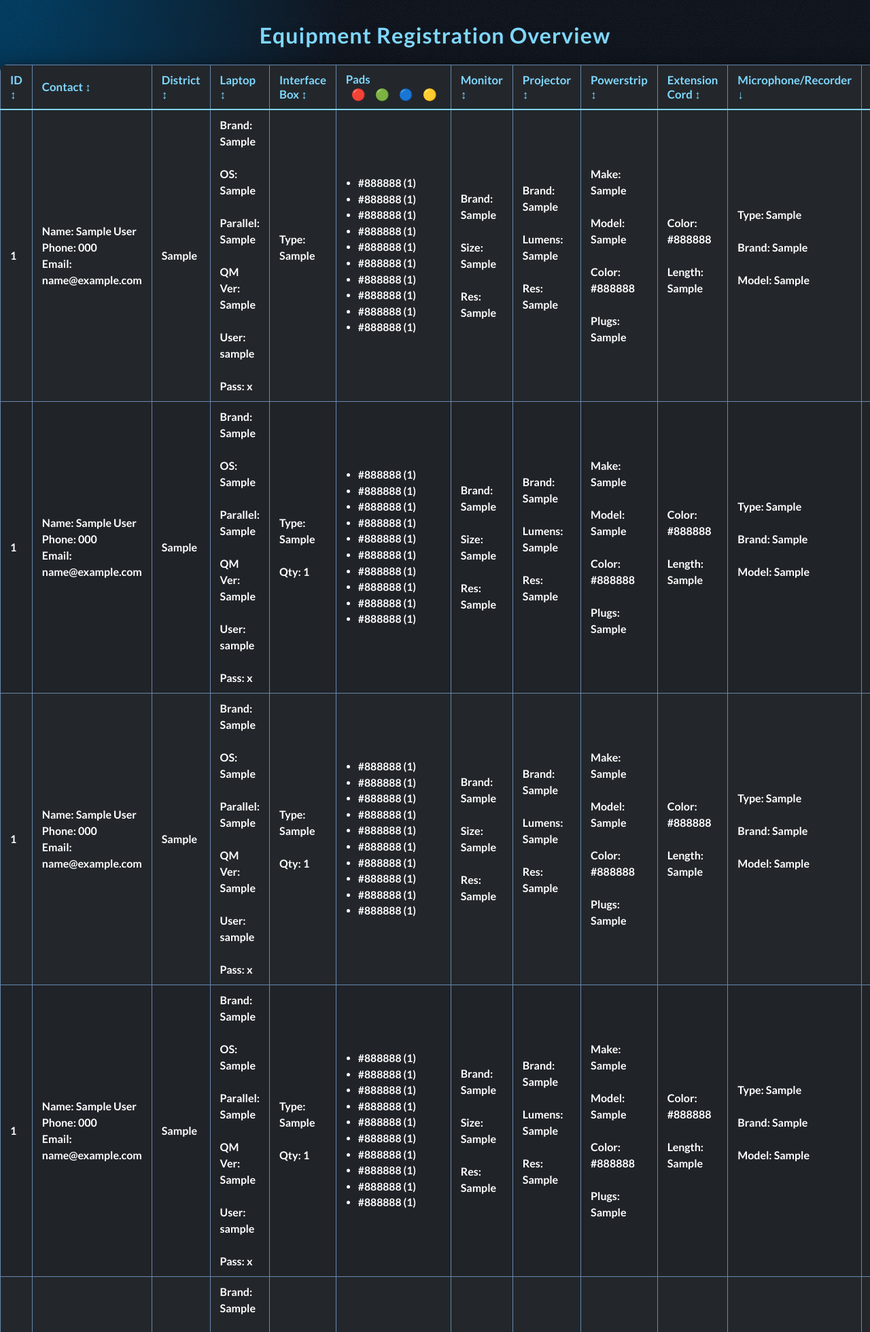
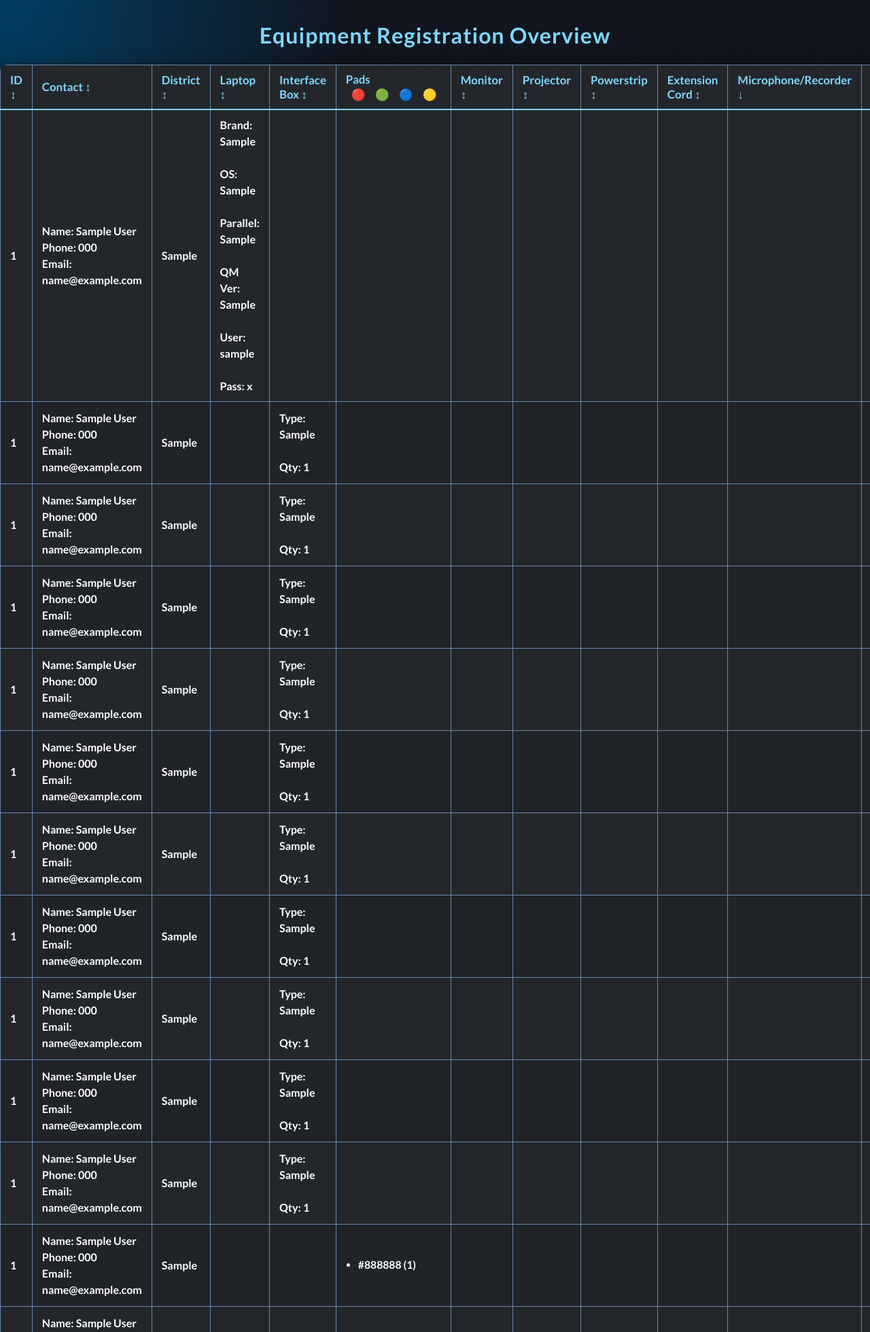
Before and after one commit to Nix-C/Quizstuff, a PHP site: page /store/equipment-manager.php in a window 1280 px wide; the page is wider, and only the part inside the window is pictured. Shown: the top 1959 px of that part at 68% size. Run offline with PHP 8.4, Linux system fonts and the light colour scheme; tables that the repository leaves empty or names only in its code hold one stand-in row (values such as "Sample post"); a stand-in replaces the project's code that opens the database connection.

Commit message:
data error

```diff
--- a/store/equipment-manager.php
+++ b/store/equipment-manager.php
@@ -266,70 +266,79 @@ body {
         echo '<td>' . htmlspecialchars($reg['district']) . '</td>';
         // Laptop
         echo '<td>';
+        if ($item_type === 'laptop') {
           if ($reg['laptop_brand']) echo '<strong>Brand:</strong> ' . htmlspecialchars($reg['laptop_brand']) . '<br><br>';
           if ($reg['laptop_os']) echo '<strong>OS:</strong> ' . htmlspecialchars($reg['laptop_os']) . '<br><br>';
           if ($reg['laptop_parallel_port']) echo '<strong>Parallel:</strong> ' . htmlspecialchars($reg['laptop_parallel_port']) . '<br><br>';
           if ($reg['laptop_qm_version']) echo '<strong>QM Ver:</strong> ' . htmlspecialchars($reg['laptop_qm_version']) . '<br><br>';
           if ($reg['laptop_username']) echo '<strong>User:</strong> ' . htmlspecialchars($reg['laptop_username']) . '<br><br>';
           if ($reg['laptop_password']) echo '<strong>Pass:</strong> ' . htmlspecialchars($reg['laptop_password']);
+        }
         echo '</td>';
         // Interface Box
         echo '<td>';
+        if ($item_type === 'interface') {
           if ($reg['interface_type']) echo '<strong>Type:</strong> ' . htmlspecialchars($reg['interface_type']) . '<br><br>';
-        if ($item_type === 'interface' && $item_data !== null) echo '<strong>Qty:</strong> 1';
+          if ($item_data !== null) echo '<strong>Qty:</strong> 1';
+        }
         echo '</td>';
         // Pads
         echo '<td class="pad-list">';
-        if (!empty($reg['pads'])) {
-          echo '<ul style="margin:0; padding-left:18px;">';
-          foreach ($reg['pads'] as $pad) {
-            $pad_qty = isset($pad['pad_qty']) ? intval($pad['pad_qty']) : 0;
-            for ($i = 0; $i < $pad_qty; $i++) {
-              echo '<li>' . htmlspecialchars($pad['pad_color']) . ' (1)</li>';
-            }
-          }
-          echo '</ul>';
+        if ($item_type === 'pad' && $item_data) {
+          echo '<ul style="margin:0; padding-left:18px;"><li>' . htmlspecialchars($item_data['pad_color']) . ' (1)</li></ul>';
         }
         echo '</td>';
         // Monitor
         echo '<td>';
+        if ($item_type === 'monitor') {
           if ($reg['monitor_brand']) echo '<strong>Brand:</strong> ' . htmlspecialchars($reg['monitor_brand']) . '<br><br>';
           if ($reg['monitor_size']) echo '<strong>Size:</strong> ' . htmlspecialchars($reg['monitor_size']) . '<br><br>';
           if ($reg['monitor_resolution']) echo '<strong>Res:</strong> ' . htmlspecialchars($reg['monitor_resolution']);
-        if ($item_type === 'monitor') echo '<br><strong>Qty:</strong> 1';
+          echo '<br><strong>Qty:</strong> 1';
+        }
         echo '</td>';
         // Projector
         echo '<td>';
+        if ($item_type === 'projector') {
           if ($reg['projector_brand']) echo '<strong>Brand:</strong> ' . htmlspecialchars($reg['projector_brand']) . '<br><br>';
           if ($reg['projector_lumens'] !== null && $reg['projector_lumens'] !== '') echo '<strong>Lumens:</strong> ' . htmlspecialchars($reg['projector_lumens']) . '<br><br>';
           if ($reg['projector_resolution']) echo '<strong>Res:</strong> ' . htmlspecialchars($reg['projector_resolution']) . '<br><br>';
-        if ($item_type === 'projector') echo '<strong>Qty:</strong> 1';
+          echo '<strong>Qty:</strong> 1';
+        }
         echo '</td>';
         // Powerstrip
         echo '<td>';
+        if ($item_type === 'powerstrip') {
           if ($reg['powerstrip_make']) echo '<strong>Make:</strong> ' . htmlspecialchars($reg['powerstrip_make']) . '<br><br>';
           if ($reg['powerstrip_model']) echo '<strong>Model:</strong> ' . htmlspecialchars($reg['powerstrip_model']) . '<br><br>';
           if ($reg['powerstrip_color']) echo '<strong>Color:</strong> ' . htmlspecialchars($reg['powerstrip_color']) . '<br><br>';
           if ($reg['powerstrip_outlets'] !== null && $reg['powerstrip_outlets'] !== '') echo '<strong>Plugs:</strong> ' . htmlspecialchars($reg['powerstrip_outlets']);
-        if ($item_type === 'powerstrip') echo '<br><strong>Qty:</strong> 1';
+          echo '<br><strong>Qty:</strong> 1';
+        }
         echo '</td>';
         // Extension Cord
         echo '<td>';
+        if ($item_type === 'extension') {
           if ($reg['extension_color']) echo '<strong>Color:</strong> ' . htmlspecialchars($reg['extension_color']) . '<br><br>';
           if ($reg['extension_length'] !== null && $reg['extension_length'] !== '') echo '<strong>Length:</strong> ' . htmlspecialchars($reg['extension_length']);
-        if ($item_type === 'extension') echo '<br><strong>Qty:</strong> 1';
+          echo '<br><strong>Qty:</strong> 1';
+        }
         echo '</td>';
         // Microphone/Recorder
         echo '<td>';
+        if ($item_type === 'mic') {
           if ($reg['mic_type']) echo '<strong>Type:</strong> ' . htmlspecialchars($reg['mic_type']) . '<br><br>';
           if ($reg['mic_brand']) echo '<strong>Brand:</strong> ' . htmlspecialchars($reg['mic_brand']) . '<br><br>';
           if ($reg['mic_model']) echo '<strong>Model:</strong> ' . htmlspecialchars($reg['mic_model']) . '<br><br>';
-        if ($item_type === 'mic') echo '<strong>Qty:</strong> 1';
+          echo '<strong>Qty:</strong> 1';
+        }
         echo '</td>';
         // Other
         echo '<td>';
+        if ($item_type === 'other') {
           if ($reg['other_desc']) echo '<strong>Desc:</strong> ' . nl2br(htmlspecialchars($reg['other_desc'])) . '<br><br>';
-        if ($item_type === 'other') echo '<strong>Qty:</strong> 1';
+          echo '<strong>Qty:</strong> 1';
+        }
         echo '</td>';
         // Status (per row)
         echo '<td>';
```
Lines whose indentation alone changed are shown as unchanged.
